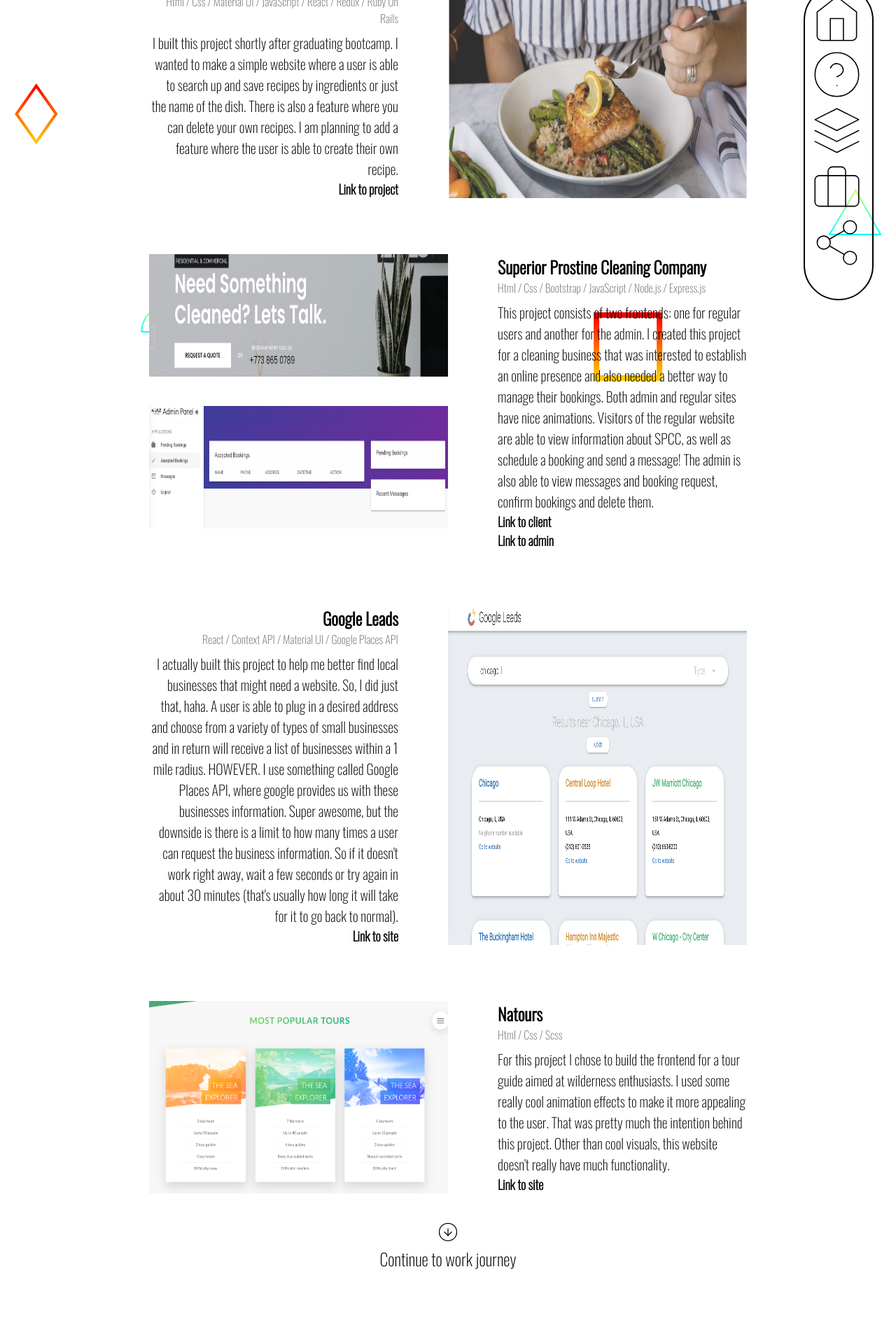
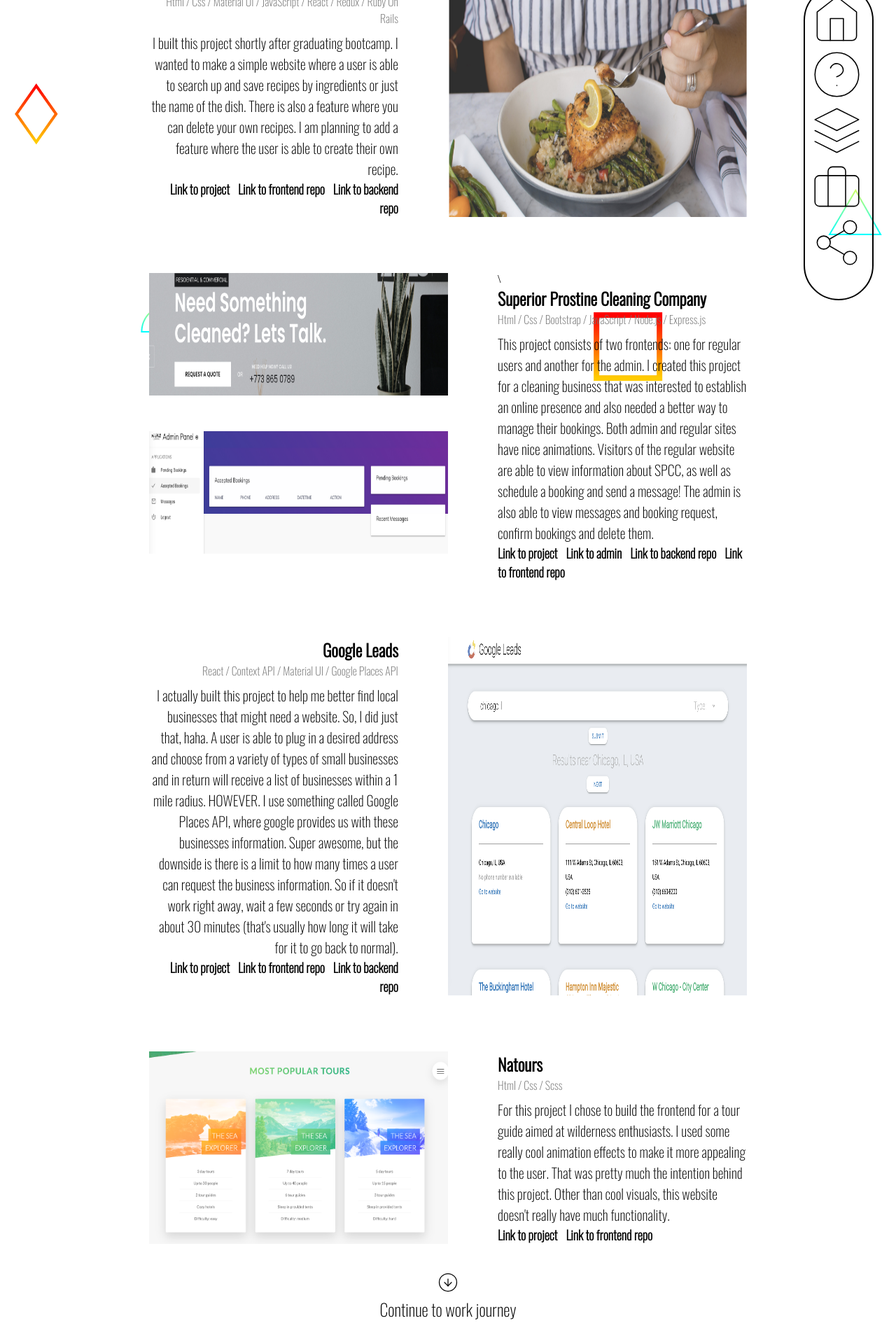
Before and after one commit to Jguz17/portfolio_v2, a React (Create React App) app: page /project-catalog in a window 1280 px wide. Shown: the part 196-2116 px from the top of the page at 70% size. Before the commit the page ends 2044 px from the top, so only its background shows below. Built offline with nearby package versions, Linux system fonts and the light colour scheme.

Commit message:
Added appropriate links for projects

```diff
--- a/src/components/ThirdSection.js
+++ b/src/components/ThirdSection.js
@@ -21,7 +21,9 @@ const ThirdSection = () => {
                         <p style={{ fontSize: "1.25rem", paddingTop: ".5rem" }}>I built this project shortly after graduating bootcamp.
                         I wanted to make a simple website where a user is able to search up and save recipes by ingredients or just the name of the dish. There is also a feature where you can delete your own recipes. I am planning
                         to add a feature where the user is able to create their own recipe.</p>
-                        <a href="https://recipeme.netlify.app/"><b>Link to project</b></a>
+                        <a style={{ paddingRight: ".75rem" }} href="https://recipeme.netlify.app/"><b>Link to project</b></a>
+                        <a style={{ paddingRight: ".75rem" }} href="https://github.com/jguz17/recipeme-frontend"><b>Link to frontend repo</b></a>
+                        <a href="https://github.com/Jguz17/Recipeme-api"><b>Link to backend repo</b></a>
                     </div>
                 </Grid>
                 <Grid item container md={1}/>
@@ -31,17 +33,23 @@ const ThirdSection = () => {
                 <Grid item container md={6}><img src={spcc} alt="" style={{ width: "100%", maxHeight: "175px" }}/><img src={spcc2} alt="" style={{ width: "100%", maxHeight: "175px", marginTop: "1rem" }}/></Grid>
                 <Grid item container md={1}/>
                 <Grid className="text-align-left" item container md={5} style={{ flexFlow: "column" }}>
+                    <div className="project">\
                         <h2>Superior Prostine Cleaning Company</h2>
                         <p style={{ color: "#727272" }}>Html / Css / Bootstrap / JavaScript / Node.js / Express.js</p>
                         <p style={{ fontSize: "1.25rem", paddingTop: ".5rem" }}>This project consists of two frontends: one for regular users and another for the admin. I created
                         this project for a cleaning business that was interested to establish an online presence and also needed a better way to manage their bookings. Both admin and regular sites have nice animations. Visitors of the regular website are able to view information about SPCC, as well as schedule a booking and send a message!
                         The admin is also able to view messages and booking request, confirm bookings and delete them.</p>
-                    <a href="https://superiorpristinecleaningcompany.netlify.app/"><b>Link to client</b></a>
-                    <a href="https://superiorpristinecleaningcompany.netlify.app/admin"><b>Link to admin</b></a>
+                        <a style={{ paddingRight: ".75rem" }} href="https://superiorpristinecleaningcompany.netlify.app/"><b>Link to project</b></a>
+                        <a style={{ paddingRight: ".75rem" }} href="https://superiorpristinecleaningcompany.netlify.app/admin"><b>Link to admin</b></a>
+                        <a style={{ paddingRight: ".75rem" }} href="https://github.com/Jguz17/spcc-backend"><b>Link to backend repo</b></a>
+                        <a style={{ paddingRight: ".75rem" }} href="https://github.com/Jguz17/spcc-frontend"><b>Link to frontend repo</b></a>
+
+                    </div>
                 </Grid>
             </Grid>
             <Grid item container md={12} style={{ marginBottom: "5rem" }}>
                 <Grid className="text-align-right" item container md={5} style={{ flexFlow: "column" }}>
+                    <div className="project">
                         <h2>Google Leads</h2>
                         <p style={{ color: "#727272" }}>React / Context API / Material UI / Google Places API</p>
                         <p style={{ fontSize: "1.25rem", paddingTop: ".5rem" }}>I actually built this project to help me better find local businesses that might need a website. So, I did just that, haha.
@@ -49,7 +57,10 @@ const ThirdSection = () => {
                         a list of businesses within a 1 mile radius. HOWEVER. I use something called Google Places API, where google provides us with
                         these businesses information. Super awesome, but the downside is there is a limit to how many times a user
                         can request the business information. So if it doesn't work right away, wait a few seconds or try again in about 30 minutes (that's usually how long it will take for it to go back to normal).</p>
-                    <a href="https://google-leads.netlify.app/"><b>Link to site</b></a>
+                        <a style={{ paddingRight: ".75rem" }} href="https://google-leads.netlify.app/"><b>Link to project</b></a>
+                        <a style={{ paddingRight: ".75rem" }} href="https://github.com/Jguz17/google-leads-frontend"><b>Link to frontend repo</b></a>
+                        <a href="https://github.com/Jguz17/google-leads-backend/"><b>Link to backend repo</b></a>
+                    </div>
                 </Grid>
                 <Grid item container md={1}/>
                 <Grid item container md={6}><img src={google} alt="" style={{ width: "100%" }}/></Grid>
@@ -58,10 +69,13 @@ const ThirdSection = () => {
                 <Grid item container md={6}><img src={insure} alt="" style={{ width: "100%" }}/></Grid>
                 <Grid item container md={1}/>
                 <Grid className="text-align-left" item container md={5} style={{ flexFlow: "column" }}>
+                    <div className="project">
                         <h2>Natours</h2>
                         <p style={{ color: "#727272" }}>Html / Css / Scss</p>
                         <p style={{ fontSize: "1.25rem", paddingTop: ".5rem" }}>For this project I chose to build the frontend for a tour guide aimed at wilderness enthusiasts. I used some really cool animation effects to make it more appealing to the user. That was pretty much the intention behind this project. Other than cool visuals, this website doesn't really have much functionality.</p>
-                    <a href="https://natour-wilderness.netlify.app/"><b>Link to site</b></a>
+                        <a style={{ paddingRight: ".75rem" }} href="https://natour-wilderness.netlify.app/"><b>Link to project</b></a>
+                        <a href="https://github.com/Jguz17/natours"><b>Link to frontend repo</b></a>
+                    </div>
                 </Grid>
             </Grid>
 
```
Also changed, not shown: 1 other file (tests, documents, lock files or other folders). Lines whose indentation alone changed are shown as unchanged.
